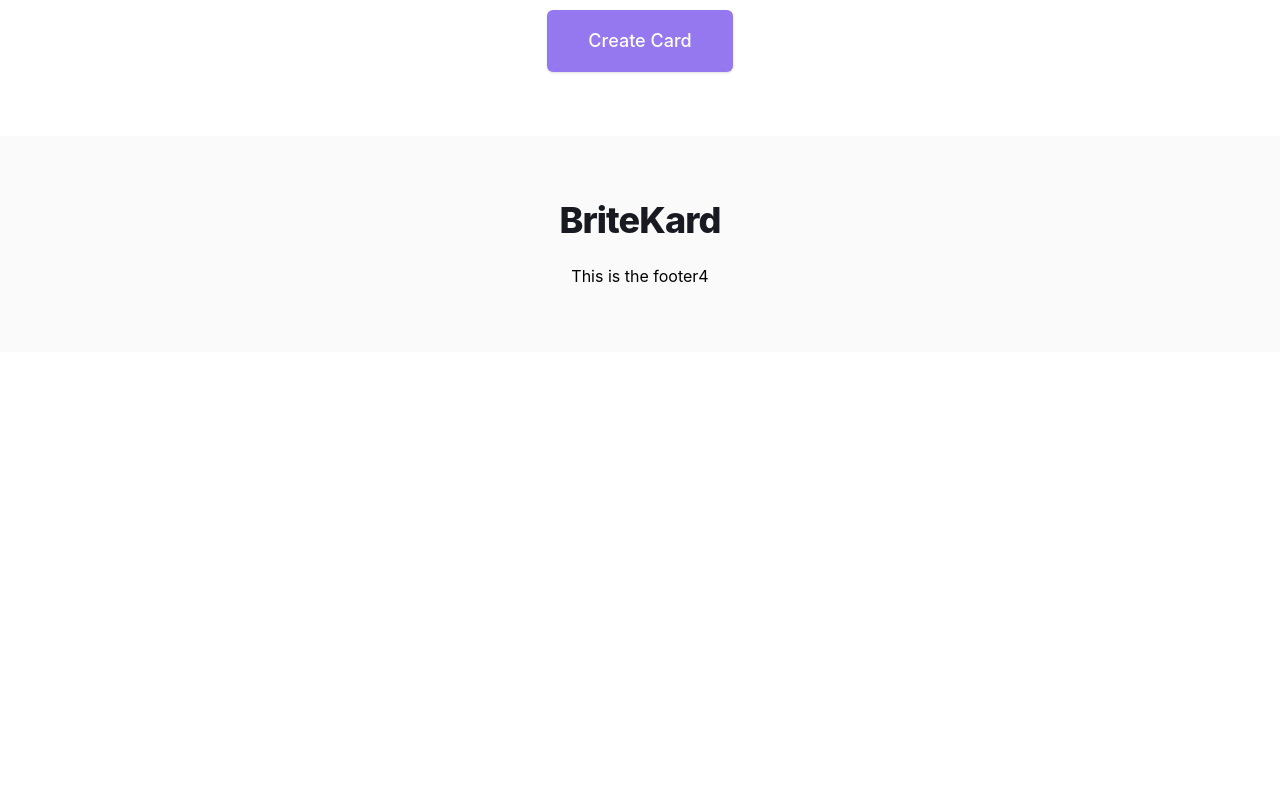
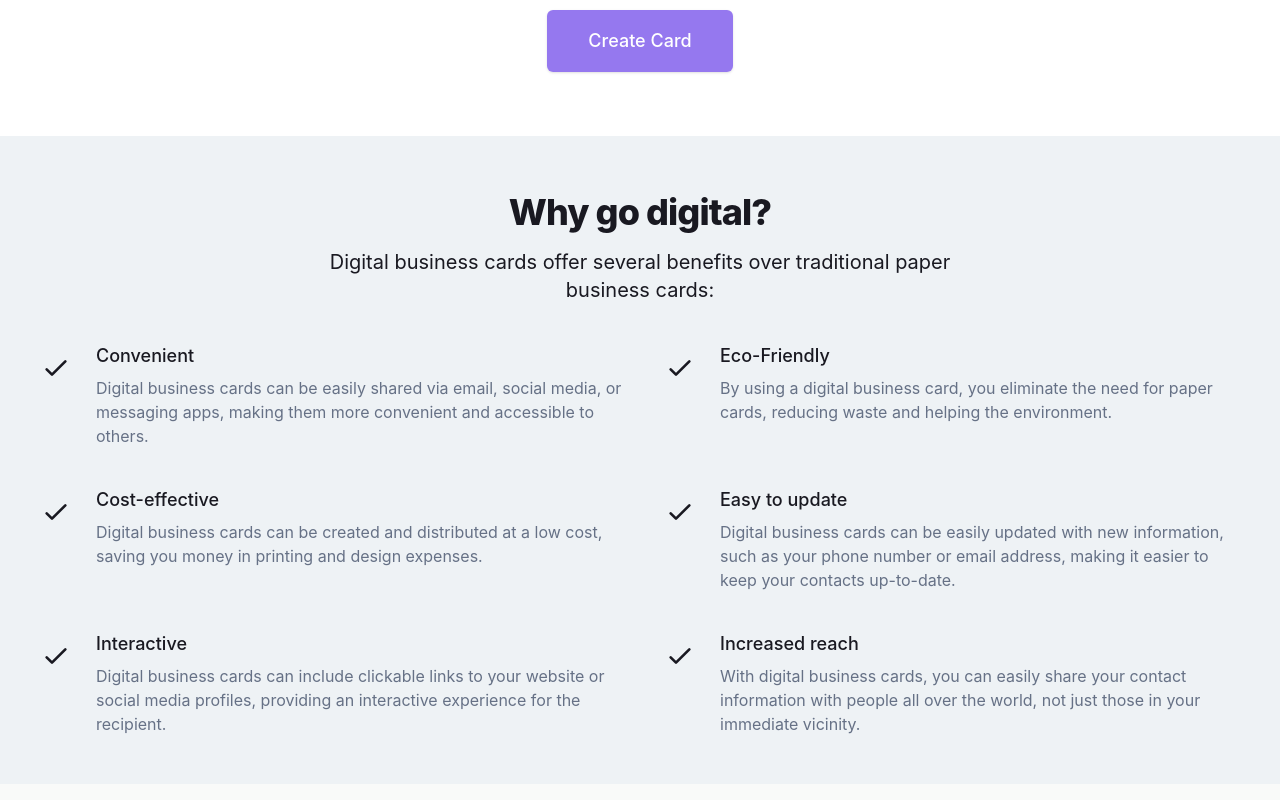
Before and after one commit to 1anya1/briteKard, a React (Create React App) app: page / in a window 1280 px wide. Shown: the part 1460-2260 px from the top of the page. Before the commit the page ends 1812 px from the top, so only its background shows below. Built offline with nearby package versions, Linux system fonts and the light colour scheme.

Commit message:
added Benefits section

```diff
--- a/src/components/FeatureSection.js
+++ b/src/components/FeatureSection.js
@@ -4,49 +4,60 @@ import {
   GlobeAltIcon,
   LightningBoltIcon,
   ScaleIcon,
+  CheckIcon,
+
 } from "@heroicons/react/outline";
 
 const features = [
   {
-    name: "Competitive exchange rates",
+    name: "Convenient",
     description:
-      "Lorem ipsum, dolor sit amet consectetur adipisicing elit. Maiores impedit perferendis suscipit eaque, iste dolor cupiditate blanditiis ratione.",
+      "Digital business cards can be easily shared via email, social media, or messaging apps, making them more convenient and accessible to others.",
     icon: GlobeAltIcon,
   },
   {
-    name: "No hidden fees",
+    name: "Eco-Friendly",
     description:
-      "Lorem ipsum, dolor sit amet consectetur adipisicing elit. Maiores impedit perferendis suscipit eaque, iste dolor cupiditate blanditiis ratione.",
+      "By using a digital business card, you eliminate the need for paper cards, reducing waste and helping the environment.",
     icon: ScaleIcon,
   },
   {
-    name: "Transfers are instant",
+    name: "Cost-effective",
     description:
-      "Lorem ipsum, dolor sit amet consectetur adipisicing elit. Maiores impedit perferendis suscipit eaque, iste dolor cupiditate blanditiis ratione.",
+      "Digital business cards can be created and distributed at a low cost, saving you money in printing and design expenses.",
     icon: LightningBoltIcon,
   },
   {
-    name: "Mobile notifications",
+    name: "Easy to update",
     description:
-      "Lorem ipsum, dolor sit amet consectetur adipisicing elit. Maiores impedit perferendis suscipit eaque, iste dolor cupiditate blanditiis ratione.",
+      "Digital business cards can be easily updated with new information, such as your phone number or email address, making it easier to keep your contacts up-to-date.",
+    icon: AnnotationIcon,
+  },
+  {
+    name: "Interactive",
+    description:
+      "Digital business cards can include clickable links to your website or social media profiles, providing an interactive experience for the recipient.",
+    icon: AnnotationIcon,
+  },
+  {
+    name: "Increased reach",
+    description:
+      "With digital business cards, you can easily share your contact information with people all over the world, not just those in your immediate vicinity.",
     icon: AnnotationIcon,
   },
 ];
 
 export default function Feature() {
   return (
-    <div className="py-12 bg-white" id="feature-benefits">
+    <div className="py-12 bg-gray-100" id="feature-benefits">
       <div className="max-w-7xl mx-auto px-4 sm:px-6 lg:px-8">
         <div className="lg:text-center">
-          <h2 className="text-base text-gray-600 font-semibold tracking-wide uppercase">
-            Ready when you are
-          </h2>
+
           <p className="mt-2 text-3xl leading-8 font-extrabold tracking-tight text-gray-900 sm:text-4xl">
-            A better way to send money
+           Why go digital?
           </p>
-          <p className="mt-4 max-w-2xl text-xl text-gray-500 lg:mx-auto">
-            Lorem ipsum dolor sit amet consect adipisicing elit. Possimus magnam
-            voluptatum cupiditate veritatis in accusamus quisquam.
+          <p className="mt-4 max-w-2xl text-xl text-gray-900 lg:mx-auto">
+          Digital business cards offer several benefits over traditional paper business cards:
           </p>
         </div>
 
@@ -55,8 +66,8 @@ export default function Feature() {
             {features.map((feature) => (
               <div key={feature.name} className="relative">
                 <dt>
-                  <div className="absolute flex items-center justify-center h-12 w-12 rounded-md bg-gray-500 text-white">
-                    <feature.icon className="h-6 w-6" aria-hidden="true" />
+                  <div className="absolute flex items-center justify-center h-12 w-12 rounded-mde">
+                    <CheckIcon className="h-8 w-8 stroke-gray-900" aria-hidden="true" />
                   </div>
                   <p className="ml-16 text-lg leading-6 font-medium text-gray-900">
                     {feature.name}
--- a/src/components/Home.js
+++ b/src/components/Home.js
@@ -1,10 +1,10 @@
 import CTA from "./CTA";
 import "../images/home.svg";
-
 import Benefits from "./Benefits";
 import Lottie from "lottie-react";
 import qrCode from "../images/lottie/qrcode.json";
 import { Link } from "react-router-dom";
+import Feature from "./FeatureSection";
 
 export default function Home(props) {
   return (
@@ -16,7 +16,7 @@ export default function Home(props) {
               <div className="sm:text-center lg:text-left">
                 <h1 className="text-4xl tracking-tight font-extrabold text-gray-900 sm:text-5xl md:text-6xl">
                   <span className="block xl:inline">
-                    Virtual Business Cards
+                    Digital Business Cards
                   </span>
                   <span className="block text-purple-400 xl:inline">
                     {" Made Easy "}
@@ -50,6 +50,7 @@ export default function Home(props) {
 
       <Benefits />
       <CTA />
+      <Feature />
     </>
   );
 }
```
